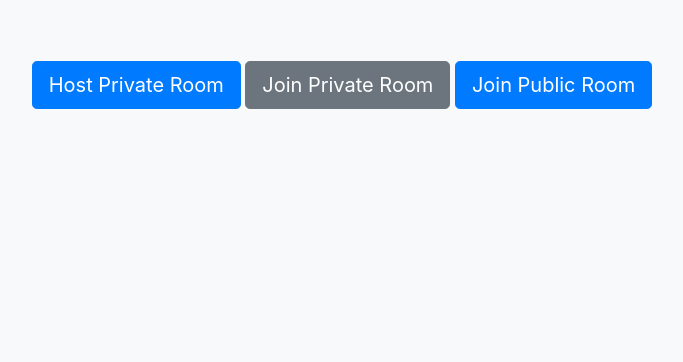
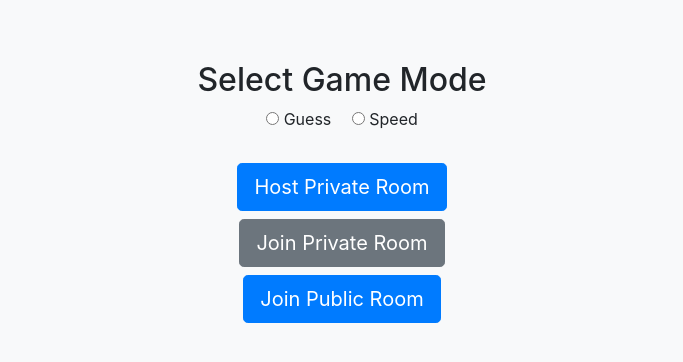
Before and after one commit to Pranav-Batra/wordle-duels, a Django app: page / in a window 1280 px wide. Shown: the part 57-419 px from the top of the page, without its empty margins (298-981 px from the left). Run offline with Django 5.2, Linux system fonts and the light colour scheme; a user stored in the database is signed in; parts of the project's set-up code (start-up, migrations or seed data) failed here and were passed over; some libraries are stand-ins or nearby versions.

Commit message:
updated lobby to allow for choosing game mode

```diff
--- a/chat/consumers.py
+++ b/chat/consumers.py
@@ -37,8 +37,8 @@ class LobbyConsumer(AsyncWebsocketConsumer):
             self.channel_name
         )
         await self.accept()
-        print('WE ARE NOW CONNECTED.')
-        print(f'DEQUE: {lobby_members_speed}')
+        # print('WE ARE NOW CONNECTED.')
+        # print(f'DEQUE: {lobby_members_speed}')
 
         ##polling lobby queue -> send message to everyone in lobby -> they will be rerouted -> send them the room we create
         if len(lobby_members_speed) > 1:
--- a/chat/templates/chat/index.html
+++ b/chat/templates/chat/index.html
@@ -1,29 +1,68 @@
 {% extends "chat/base.html" %}
 
 {% block content %}
-<div class="room-buttons text-center mt-5">
-    <button id="room-name-host-private" class="btn btn-primary btn-lg">Host Private Room</button>
-    <button id="room-name-join-private" class="btn btn-secondary btn-lg">Join Private Room</button>
-    <button id="room-name-join-public" class="btn btn-primary btn-lg">Join Public Room</button>
+<div class="container text-center mt-5">
+
+    <h2>Select Game Mode</h2>
+    <div class="mb-4">
+        <label>
+            <input type="radio" name="game_mode" value="guess"> Guess
+        </label>
+        <label class="ml-3">
+            <input type="radio" name="game_mode" value="speed"> Speed
+        </label>
+    </div>
+
+    <div class="room-buttons">
+        <button id="room-name-host-private" class="btn btn-primary btn-lg mb-2">Host Private Room</button><br>
+        <button id="room-name-join-private" class="btn btn-secondary btn-lg mb-2">Join Private Room</button><br>
+        <button id="room-name-join-public" class="btn btn-primary btn-lg">Join Public Room</button>
+    </div>
+
 </div>
 
 <script>
+    // Helper to get selected game mode
+    function getSelectedGameMode() {
+        const radios = document.getElementsByName('game_mode');
+        for (let i = 0; i < radios.length; i++) {
+            if (radios[i].checked) return radios[i].value;
+        }
+        return null; // return null if nothing selected
+    }
+
+    function requireGameModeAndRedirect(callback) {
+        const gameMode = getSelectedGameMode();
+        if (!gameMode) {
+            alert("Please select a game mode before continuing.");
+            return;
+        }
+        callback(gameMode);
+    }
+
     // Host Private Room
     document.getElementById('room-name-host-private').addEventListener('click', function() {
-        const roomName = Math.floor(Math.random() * 1000) + '_' + Date.now();
-        window.location.pathname = '/room/' + roomName + '/';
+        requireGameModeAndRedirect((gameMode) => {
+            const roomName = Math.floor(Math.random() * 1000) + '_' + Date.now();
+            window.location.pathname = `/room/${gameMode}/${roomName}/`;
+        });
     });
 
     // Join Private Room
     document.getElementById('room-name-join-private').addEventListener('click', function() {
-        const roomName = prompt("Enter the private room name:");
-        if (roomName) {
-            window.location.pathname = '/room/' + roomName + '/';
-        }
+        requireGameModeAndRedirect((gameMode) => {
+            const roomName = prompt("Enter the private room name:");
+            if (roomName) {
+                window.location.pathname = `/room/${gameMode}/${roomName}/`;
+            }
+        });
     });
 
+    // Join Public Room / Lobby
     document.getElementById('room-name-join-public').addEventListener('click', function() {
-        window.location.pathname = '/lobby/';
-    })
+        requireGameModeAndRedirect((gameMode) => {
+            window.location.pathname = `/lobby/${gameMode}/`;
+        });
+    });
 </script>
 {% endblock %}
--- a/wordle_duel/settings.py
+++ b/wordle_duel/settings.py
@@ -31,7 +31,7 @@ redis_url = os.environ.get("REDIS_URL", "redis://127.0.0.1:6379")
 SECRET_KEY = 'django-insecure-r0q^wn4+0@#lzgqz9zav89^rg!er)itb0=jc#e#wbhjztz(ggx'
 
 # SECURITY WARNING: don't run with debug turned on in production!
-DEBUG = True
+DEBUG = False
 
 ALLOWED_HOSTS = ["*"]
 CSRF_TRUSTED_ORIGINS = ["http://wordle-duels.onrender.com", "https://wordle-duels.onrender.com"]
```
